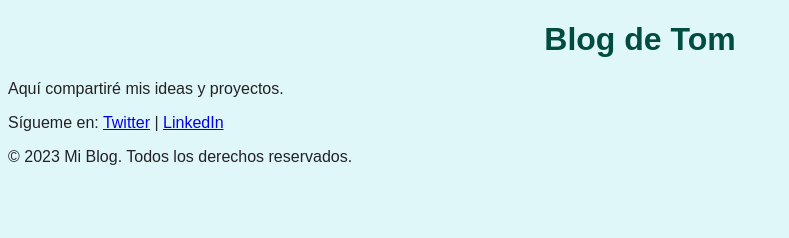
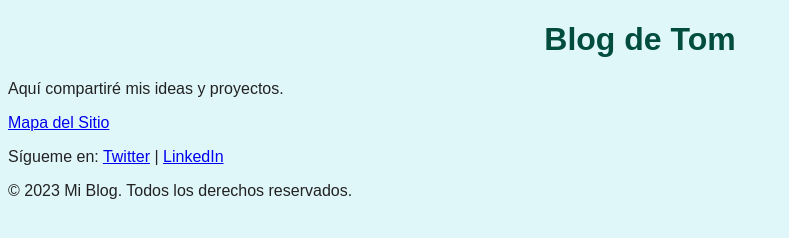
Before and after one commit to TomGaldeano/my-personal-blog, a plain HTML site: page index.html in a window 1280 px wide. Shown: the whole page, without its empty margins (0-789 px from the left). Drawn offline with Linux system fonts and the light colour scheme.

Commit message:
feat: Añadir enlace a Mapa del Sitio en el pie de página

```diff
--- a/index.html
+++ b/index.html
@@ -11,5 +11,7 @@
 <h1>Blog de Tom</h1>
   <p>Aquí compartiré mis ideas y proyectos.</p>
 </body>
-<footer><p>Sígueme en: <a href="#">Twitter</a> | <a href="#">LinkedIn</a></p><p>&copy; 2023 Mi Blog. Todos los derechos reservados.</p></footer>
+<footer>
+  <p><a href="#">Mapa del Sitio</a></p>
+  <p>Sígueme en: <a href="#">Twitter</a> | <a href="#">LinkedIn</a></p><p>&copy; 2023 Mi Blog. Todos los derechos reservados.</p></footer>
 </html>
```
